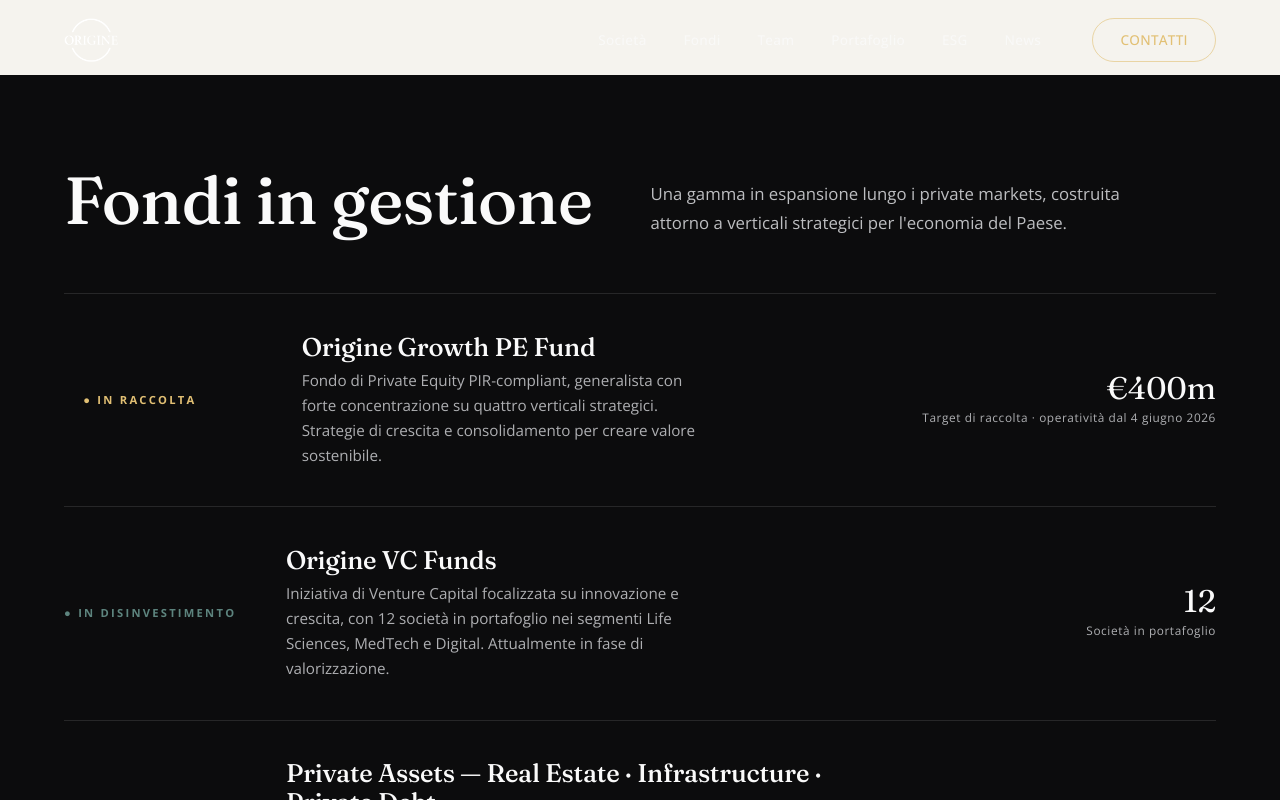
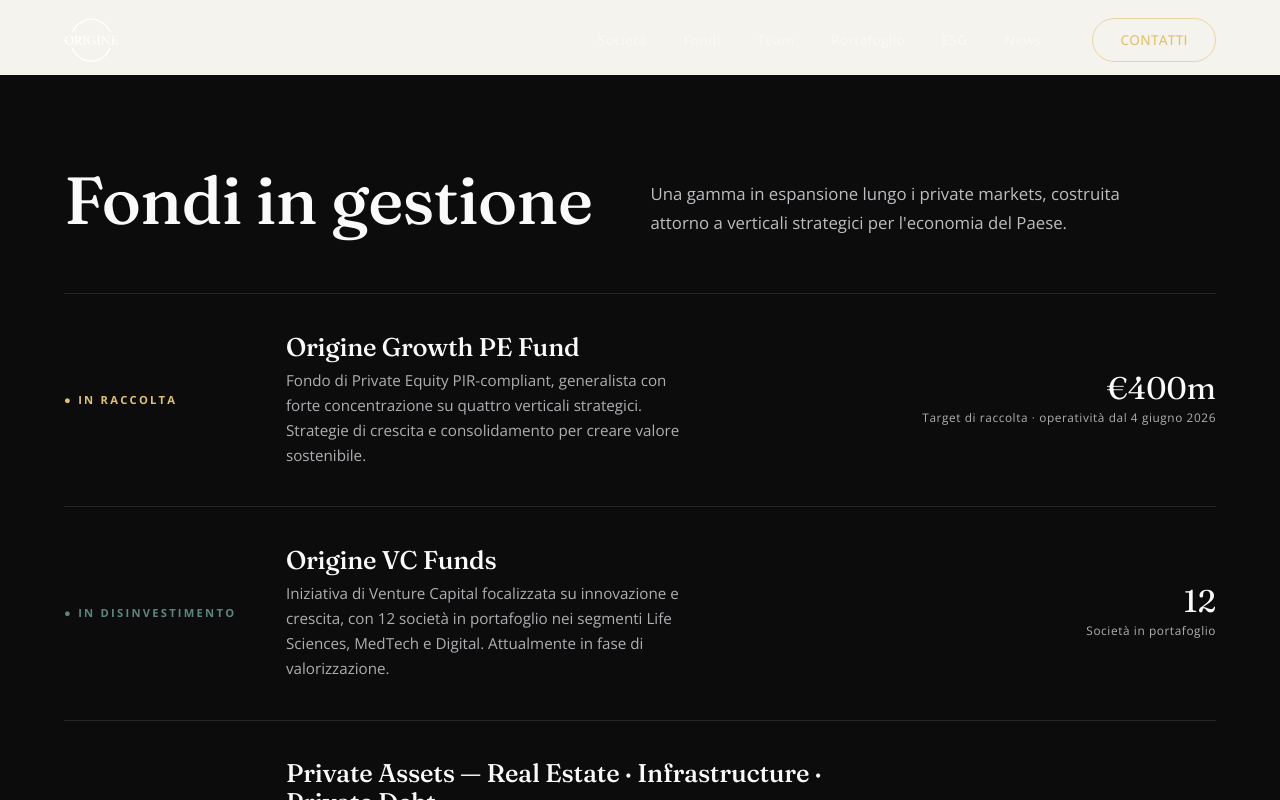
Before and after one commit to darscott98/originesgr, a Next.js app: page / in a window 1280 px wide. In both pictures the pointer is over the element 640 px from the left and 3732 px from the top of the page. Shown: the part 3332-4132 px from the top of the page. Built offline with nearby package versions, Linux system fonts and the light colour scheme.

Commit message:
fix: update fund-row hover effect to use transform for smoother animation

```diff
--- a/styles/globals.css
+++ b/styles/globals.css
@@ -176,8 +176,8 @@ section{position:relative}
 
 /* ---------- FUNDS (light theme) ---------- */
 .funds{display:flex;flex-direction:column;border-top:1px solid var(--paper-line)}
-.fund-row{display:grid;grid-template-columns:.55fr 1.7fr .9fr;gap:2rem;padding:2.4rem 0;border-bottom:1px solid var(--paper-line);align-items:center;transition:padding .45s var(--ease),background .45s var(--ease)}
-.fund-row:hover{padding-left:1.2rem}
+.fund-row{display:grid;grid-template-columns:.55fr 1.7fr .9fr;gap:2rem;padding:2.4rem 0;border-bottom:1px solid var(--paper-line);align-items:center;transition:transform .45s var(--ease),background .45s var(--ease)}
+.fund-row:hover{transform:translateX(1.2rem)}
 .fund-row .tag{font-size:.7rem;letter-spacing:.2em;text-transform:uppercase;font-weight:700}
 .tag.live{color:var(--gold-d)}
 .tag.exit{color:#5d847e}
```
